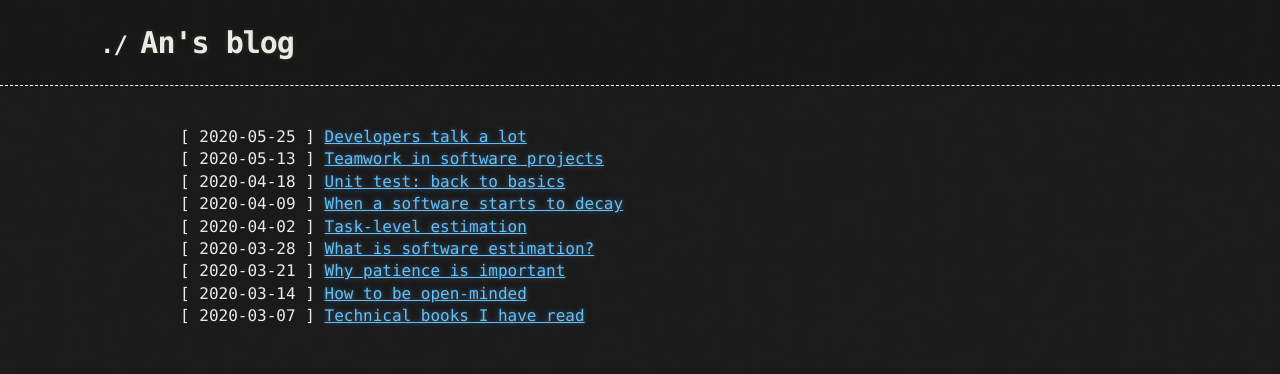
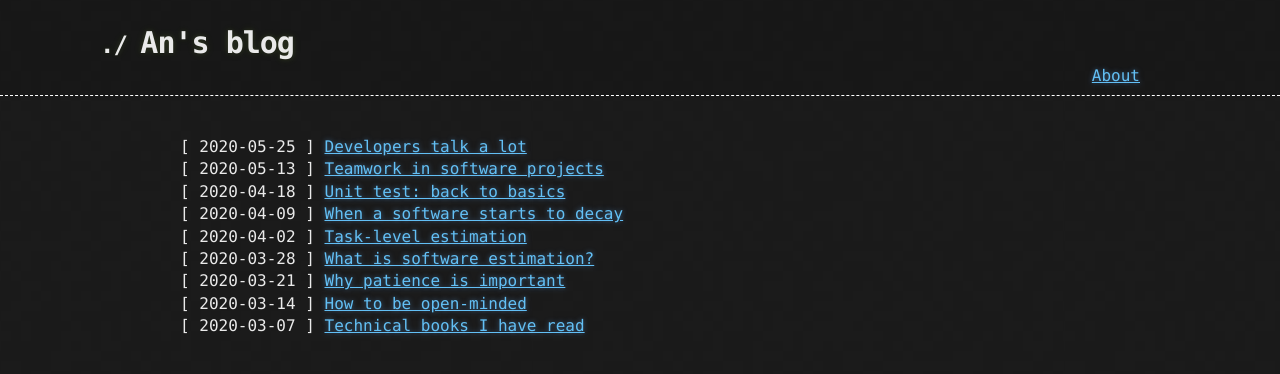
Before and after one commit to anlnt/anlnt.github.io, a Jekyll site: the page built from index.markdown, in a window 1280 px wide. Shown: the top 374 px of the page. Built offline with Jekyll 4.4.1, drawn with Linux system fonts in a browser that asks for light colours.

Commit message:
Add about

```diff
--- a/_layouts/default.html
+++ b/_layouts/default.html
@@ -13,9 +13,12 @@
 
     <header>
       <div class="container">
-        <a id="a-title" href="{{ '/' | relative_url }}">
-          <h1>{{ site.title | default: site.github.repository_name }}</h1>
-        </a>
+          <a id="a-title" href="{{ '/' | relative_url }}">
+              <h1>{{ site.title | default: site.github.repository_name }}</h1>
+          </a>
+          <ul id="nav-bar">
+            <li><a href="about.asp">About</a></li>
+          </ul>
       </div>
     </header>
 
--- a/_sass/custom.scss
+++ b/_sass/custom.scss
@@ -1,3 +1,14 @@
 #home-posts {
     list-style-type: none;
 }
+
+#nav-bar {
+    list-style-type: none;
+    margin: 0;
+    padding: 0;
+    margin-bottom: 10px;
+    li {
+        display: inline;
+        float: right;
+    }
+}
```
